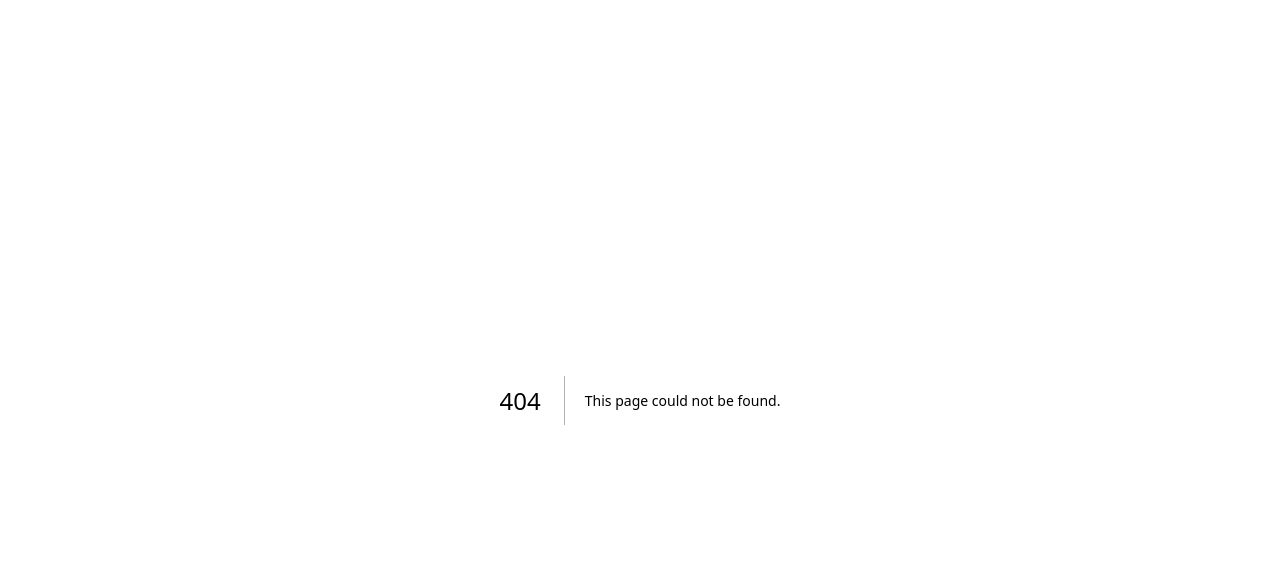
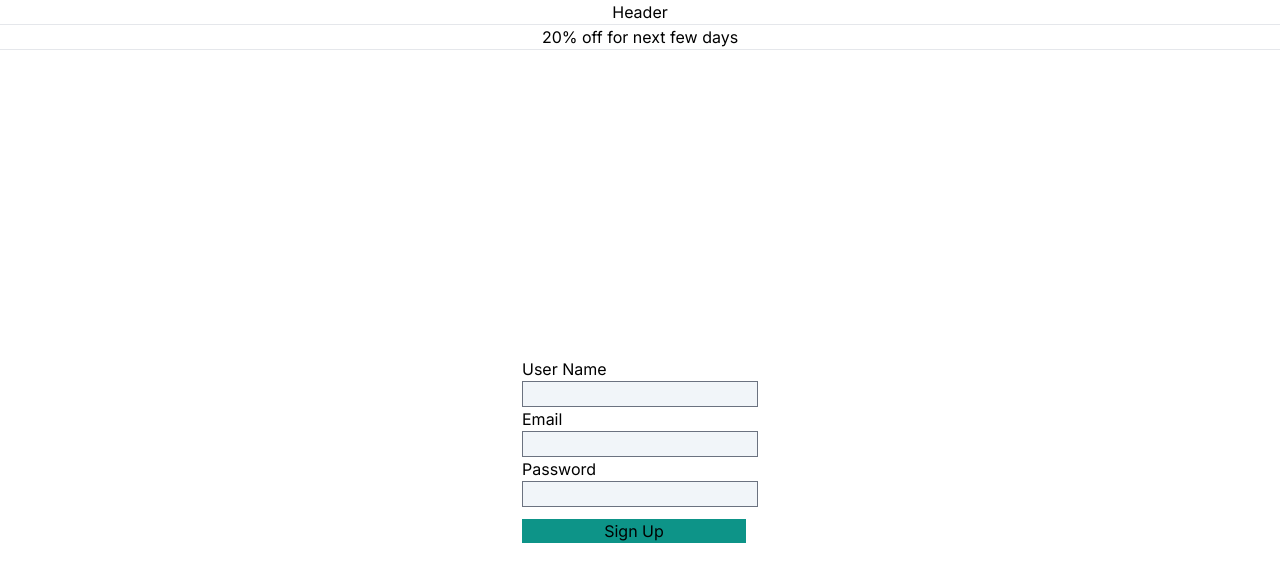
Before and after one commit to kewalkhondekar25/NextJs-Basics, a Next.js app: page /signup in a window 1280 px wide. Before the commit this address had no page. Shown: the top 582 px of the page. Built offline with nearby package versions, Linux system fonts and the light colour scheme.

Commit message:
feat: client comp added

```diff
--- /dev/null
+++ b/app/(auth)/layout.tsx
@@ -0,0 +1,10 @@
+export default function({children}: {children: React.ReactNode}){
+    return(
+        <div>
+            <div className="border-b text-center">
+                20% off for next few days
+            </div>
+            {children}
+        </div>
+    )
+}
--- /dev/null
+++ b/app/(auth)/signin/page.tsx
@@ -0,0 +1,12 @@
+import SignIn from '@/components/SignIn'
+import React from 'react'
+
+const page = () => {
+  return (
+    <div className='h-screen flex justify-center place-items-center'>
+      <SignIn/>
+    </div>
+  )
+}
+
+export default page
--- /dev/null
+++ b/app/(auth)/signup/page.tsx
@@ -0,0 +1,12 @@
+import SignUp from '@/components/SignUp'
+import React from 'react'
+
+const page = () => {
+  return (
+    <div className='h-screen flex justify-center place-items-center'>
+      <SignUp/>
+    </div>
+  )
+}
+
+export default page
--- a/app/globals.css
+++ b/app/globals.css
@@ -1,33 +1,3 @@
 @tailwind base;
 @tailwind components;
 @tailwind utilities;
-
-:root {
-  --foreground-rgb: 0, 0, 0;
-  --background-start-rgb: 214, 219, 220;
-  --background-end-rgb: 255, 255, 255;
-}
-
-@media (prefers-color-scheme: dark) {
-  :root {
-    --foreground-rgb: 255, 255, 255;
-    --background-start-rgb: 0, 0, 0;
-    --background-end-rgb: 0, 0, 0;
-  }
-}
-
-body {
-  color: rgb(var(--foreground-rgb));
-  background: linear-gradient(
-      to bottom,
-      transparent,
-      rgb(var(--background-end-rgb))
-    )
-    rgb(var(--background-start-rgb));
-}
-
-@layer utilities {
-  .text-balance {
-    text-wrap: balance;
-  }
-}
--- a/app/layout.tsx
+++ b/app/layout.tsx
@@ -16,7 +16,10 @@ export default function RootLayout({
 }>) {
   return (
     <html lang="en">
-      <body className={inter.className}>{children}</body>
+      <body className={inter.className}>
+        <div className="border-b text-center">Header</div>
+        {children}
+      </body>
     </html>
   );
 }
--- a/app/page.tsx
+++ b/app/page.tsx
@@ -2,112 +2,8 @@ import Image from "next/image";
 
 export default function Home() {
   return (
-    <main className="flex min-h-screen flex-col items-center justify-between p-24">
-      <div className="z-10 w-full max-w-5xl items-center justify-between font-mono text-sm lg:flex">
-        <p className="fixed left-0 top-0 flex w-full justify-center border-b border-gray-300 bg-gradient-to-b from-zinc-200 pb-6 pt-8 backdrop-blur-2xl dark:border-neutral-800 dark:bg-zinc-800/30 dark:from-inherit lg:static lg:w-auto  lg:rounded-xl lg:border lg:bg-gray-200 lg:p-4 lg:dark:bg-zinc-800/30">
-          Get started by editing&nbsp;
-          <code className="font-mono font-bold">app/page.tsx</code>
-        </p>
-        <div className="fixed bottom-0 left-0 flex h-48 w-full items-end justify-center bg-gradient-to-t from-white via-white dark:from-black dark:via-black lg:static lg:size-auto lg:bg-none">
-          <a
-            className="pointer-events-none flex place-items-center gap-2 p-8 lg:pointer-events-auto lg:p-0"
-            href="https://vercel.com?utm_source=create-next-app&utm_medium=appdir-template&utm_campaign=create-next-app"
-            target="_blank"
-            rel="noopener noreferrer"
-          >
-            By{" "}
-            <Image
-              src="/vercel.svg"
-              alt="Vercel Logo"
-              className="dark:invert"
-              width={100}
-              height={24}
-              priority
-            />
-          </a>
-        </div>
-      </div>
-
-      <div className="relative z-[-1] flex place-items-center before:absolute before:h-[300px] before:w-full before:-translate-x-1/2 before:rounded-full before:bg-gradient-radial before:from-white before:to-transparent before:blur-2xl before:content-[''] after:absolute after:-z-20 after:h-[180px] after:w-full after:translate-x-1/3 after:bg-gradient-conic after:from-sky-200 after:via-blue-200 after:blur-2xl after:content-[''] before:dark:bg-gradient-to-br before:dark:from-transparent before:dark:to-blue-700 before:dark:opacity-10 after:dark:from-sky-900 after:dark:via-[#0141ff] after:dark:opacity-40 sm:before:w-[480px] sm:after:w-[240px] before:lg:h-[360px]">
-        <Image
-          className="relative dark:drop-shadow-[0_0_0.3rem_#ffffff70] dark:invert"
-          src="/next.svg"
-          alt="Next.js Logo"
-          width={180}
-          height={37}
-          priority
-        />
-      </div>
-
-      <div className="mb-32 grid text-center lg:mb-0 lg:w-full lg:max-w-5xl lg:grid-cols-4 lg:text-left">
-        <a
-          href="https://nextjs.org/docs?utm_source=create-next-app&utm_medium=appdir-template&utm_campaign=create-next-app"
-          className="group rounded-lg border border-transparent px-5 py-4 transition-colors hover:border-gray-300 hover:bg-gray-100 hover:dark:border-neutral-700 hover:dark:bg-neutral-800/30"
-          target="_blank"
-          rel="noopener noreferrer"
-        >
-          <h2 className="mb-3 text-2xl font-semibold">
-            Docs{" "}
-            <span className="inline-block transition-transform group-hover:translate-x-1 motion-reduce:transform-none">
-              -&gt;
-            </span>
-          </h2>
-          <p className="m-0 max-w-[30ch] text-sm opacity-50">
-            Find in-depth information about Next.js features and API.
-          </p>
-        </a>
-
-        <a
-          href="https://nextjs.org/learn?utm_source=create-next-app&utm_medium=appdir-template-tw&utm_campaign=create-next-app"
-          className="group rounded-lg border border-transparent px-5 py-4 transition-colors hover:border-gray-300 hover:bg-gray-100 hover:dark:border-neutral-700 hover:dark:bg-neutral-800/30"
-          target="_blank"
-          rel="noopener noreferrer"
-        >
-          <h2 className="mb-3 text-2xl font-semibold">
-            Learn{" "}
-            <span className="inline-block transition-transform group-hover:translate-x-1 motion-reduce:transform-none">
-              -&gt;
-            </span>
-          </h2>
-          <p className="m-0 max-w-[30ch] text-sm opacity-50">
-            Learn about Next.js in an interactive course with&nbsp;quizzes!
-          </p>
-        </a>
-
-        <a
-          href="https://vercel.com/templates?framework=next.js&utm_source=create-next-app&utm_medium=appdir-template&utm_campaign=create-next-app"
-          className="group rounded-lg border border-transparent px-5 py-4 transition-colors hover:border-gray-300 hover:bg-gray-100 hover:dark:border-neutral-700 hover:dark:bg-neutral-800/30"
-          target="_blank"
-          rel="noopener noreferrer"
-        >
-          <h2 className="mb-3 text-2xl font-semibold">
-            Templates{" "}
-            <span className="inline-block transition-transform group-hover:translate-x-1 motion-reduce:transform-none">
-              -&gt;
-            </span>
-          </h2>
-          <p className="m-0 max-w-[30ch] text-sm opacity-50">
-            Explore starter templates for Next.js.
-          </p>
-        </a>
-
-        <a
-          href="https://vercel.com/new?utm_source=create-next-app&utm_medium=appdir-template&utm_campaign=create-next-app"
-          className="group rounded-lg border border-transparent px-5 py-4 transition-colors hover:border-gray-300 hover:bg-gray-100 hover:dark:border-neutral-700 hover:dark:bg-neutral-800/30"
-          target="_blank"
-          rel="noopener noreferrer"
-        >
-          <h2 className="mb-3 text-2xl font-semibold">
-            Deploy{" "}
-            <span className="inline-block transition-transform group-hover:translate-x-1 motion-reduce:transform-none">
-              -&gt;
-            </span>
-          </h2>
-          <p className="m-0 max-w-[30ch] text-balance text-sm opacity-50">
-            Instantly deploy your Next.js site to a shareable URL with Vercel.
-          </p>
-        </a>
-      </div>
-    </main>
+    <div>
+      hello world
+    </div>
   );
 }
--- /dev/null
+++ b/components/SignIn.tsx
@@ -0,0 +1,44 @@
+"use client"
+import { log } from 'console';
+import React, { useState } from 'react'
+
+const SignIn = () => {
+
+    const [data, setData] = useState({
+        userName: "",
+        password: ""
+    });
+
+    const handleUserName = (e: any) => {
+        setData(prev => ({...prev, userName: e.target.value }))
+    }
+    const handlePwd = (e: any) => {
+        setData(prev => ({...prev, password: e.target.value }))
+    }
+    const handleSignIn = () => {
+        console.log(data);
+        alert(`username: ${data.userName}, pwd: ${data.password}`)
+    }
+  return (
+    <div>
+        <dl>
+            <dt>User Name</dt>
+            <dd>
+                <input type="text" className='bg-slate-100 border border-gray-500'
+                onChange={handleUserName} />
+            </dd>
+            <dt>Pasword</dt>
+            <dd>
+                <input type="password" className='bg-slate-100 border border-gray-500'
+                onChange={handlePwd}/>
+            </dd>
+        </dl>
+        <button className='bg-teal-600 w-56 mt-3'
+        onClick={handleSignIn}>
+            Sign In
+        </button>
+    </div>
+  )
+}
+
+export default SignIn
--- /dev/null
+++ b/components/SignUp.tsx
@@ -0,0 +1,27 @@
+import React from 'react'
+
+const SignUp = () => {
+  return (
+    <div>
+        <dl>
+            <dt>User Name</dt>
+            <dd>
+                <input type="text" className='bg-slate-100 border border-gray-500' />
+            </dd>
+            <dt>Email</dt>
+            <dd>
+                <input type="text" className='bg-slate-100 border border-gray-500' />
+            </dd>
+            <dt>Password</dt>
+            <dd>
+                <input type="password" className='bg-slate-100 border border-gray-500' />
+            </dd>
+        </dl>
+        <button className='bg-teal-600 w-56 mt-3'>
+            Sign Up
+        </button>
+    </div>
+  )
+}
+
+export default SignUp
```
